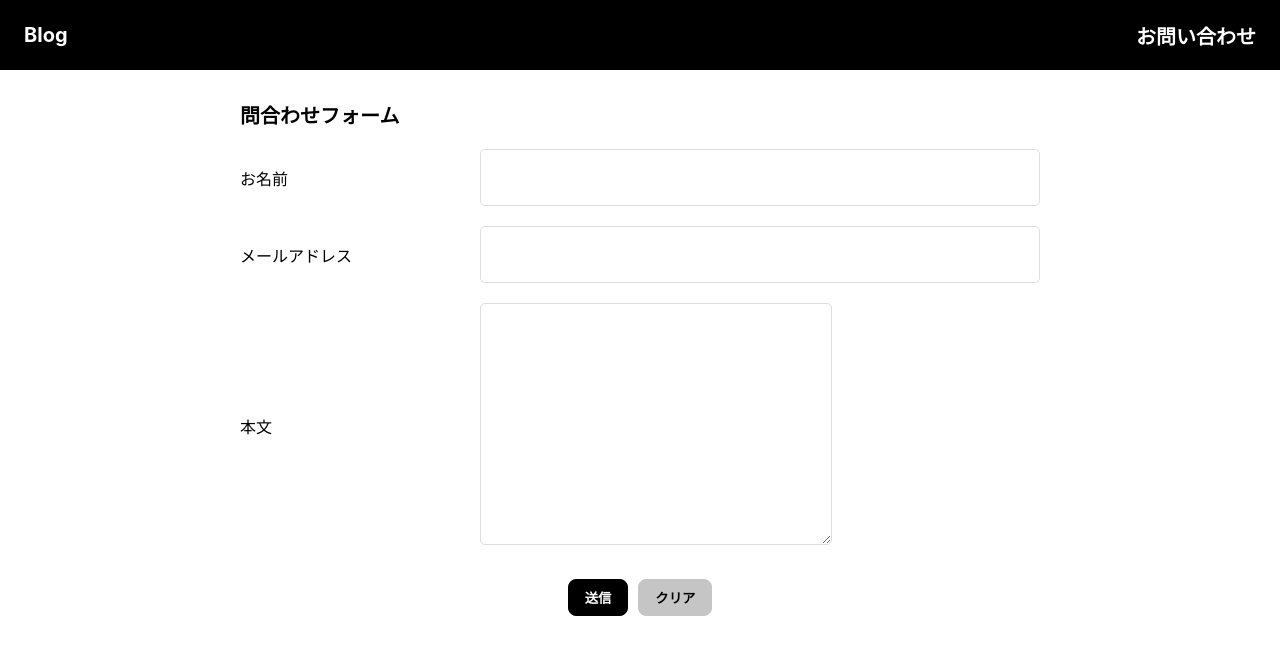
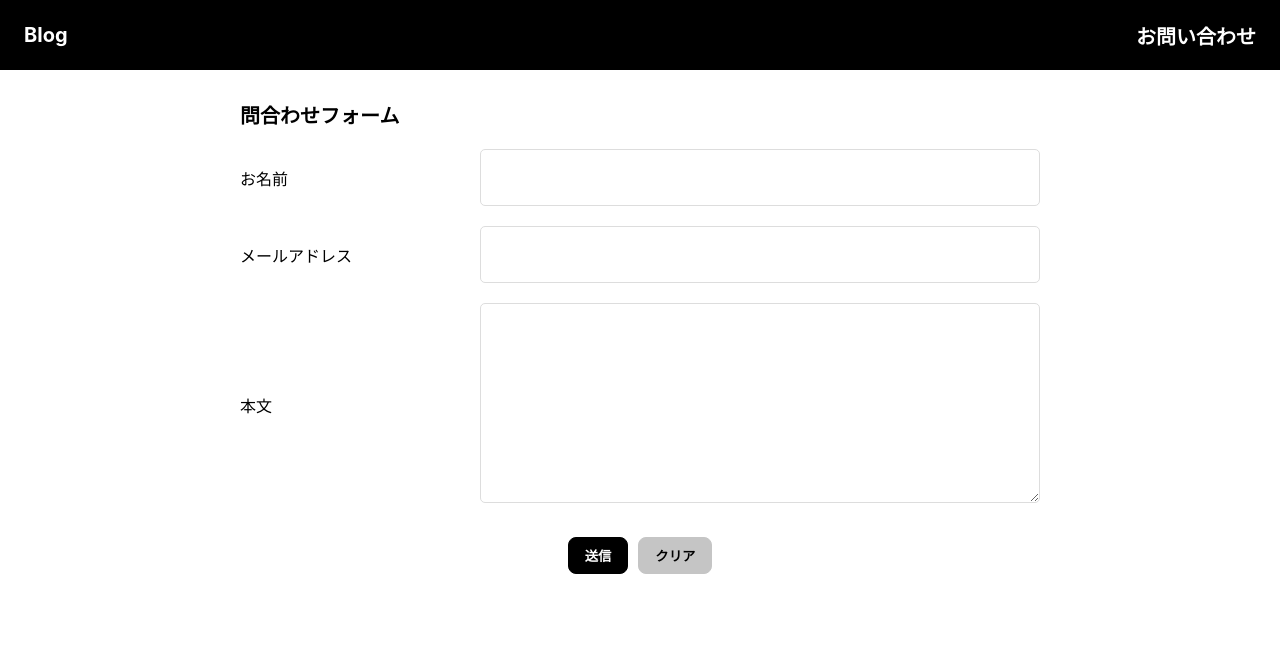
Before and after one commit to skyota/blog_chapter6, a React (Create React App) app: page /contact in a window 1280 px wide. Shown: the top 654 px of the page. Built offline with nearby package versions, Linux system fonts and the light colour scheme.

Commit message:
react-hook-formの使用

```diff
--- a/package.json
+++ b/package.json
@@ -9,6 +9,7 @@
     "@testing-library/user-event": "^13.5.0",
     "react": "^19.1.0",
     "react-dom": "^19.1.0",
+    "react-hook-form": "^7.55.0",
     "react-router-dom": "^7.4.1",
     "react-scripts": "5.0.1",
     "web-vitals": "^2.1.4"
--- a/src/pages/contact/Contact.jsx
+++ b/src/pages/contact/Contact.jsx
@@ -1,64 +1,23 @@
-import { useState } from 'react';
+import { useForm } from 'react-hook-form'
+import FormField from './components/FormField/FormField';
 import classes from './Contact.module.css';
 
 const Contact = () => {
-  const [form, setForm] = useState({name: '', email: '', message: ''});
-  const [isSubmitting, setIsSubmitting] = useState(false);
-  const [error, setError] = useState({});
+  const {register, handleSubmit, reset, formState: {errors, isSubmitting}} = useForm();
 
-  const handleForm = e => {
-    setForm({
-      ...form,
-      [e.target.name]: e.target.value
-    });
-  };
-
-  const validate = () => {
-    const errorMessage = {};
-
-    if (!form.name) {
-      errorMessage.name = "お名前は必須です。";
-    } else if (form.name.length > 30) {
-      errorMessage.name = "お名前は30文字以内で入力してください。";
-    }
-    if (!form.email) {
-      errorMessage.email = "メールアドレスは必須です。";
-    } else if (!/^[^\s@]+@[^\s@]+\.[^\s@]+$/.test(form.email)) {
-      errorMessage.email = "メールアドレスの形式が正しくありません。";
-    }
-    if(!form.message) {
-      errorMessage.message = "本文は必須です。";
-    } else if (form.message.length > 500) {
-      errorMessage.message = "本文は500文字以内で入力してください。";
-    }
-
-    setError(errorMessage);
-    return Object.keys(errorMessage).length === 0;
-  };
-
-  const handleSubmit = async (e) => {
-    e.preventDefault();
-    if (!validate()) return;
-    setIsSubmitting(true);
+  const onSubmit = async (data) => {
     try {
       const res = await fetch("https://1hmfpsvto6.execute-api.ap-northeast-1.amazonaws.com/dev/contacts", {
         method: 'POST',
         headers: {'Content-Type': 'application/json'},
-        body: JSON.stringify(form)
+        body: JSON.stringify(data)
       });
       if (!res.ok) throw new Error("Network response was not ok");
       alert("送信しました");
-      handleClear();
-      setError({});
+      reset();
     } catch (error) {
-      console.error("送信中にエラーが発生しました：", error);
-    } finally {
-      setIsSubmitting(false);
+      console.log("送信中にエラーが発生しました：", error);
     }
-  };
-
-  const handleClear = () => {
-    setForm({name: '', email: '', message: ''});
   };
 
   return (
@@ -67,31 +26,55 @@ const Contact = () => {
         <div className={classes.contact__title}>
           <p>問合わせフォーム</p>
         </div>
-        <form className={classes.contact__contents} onSubmit={handleSubmit}>
+        <form className={classes.contact__contents} onSubmit={handleSubmit(onSubmit)}>
           <div className={classes.contact__content}>
-            <label htmlFor='name'>お名前</label>
-            <div className={classes.contact__input}>
-              <input id='name' name='name' type='text' onChange={handleForm} value={form.name} disabled={isSubmitting} />
-              {error.name && <p>{error.name}</p>}
-            </div>
+            <FormField
+              label="お名前"
+              name="name"
+              type="text"
+              register={register}
+              validation={{
+                required: "お名前は必須です",
+                maxLength: {value: 30, message: "30文字以内で入力してください"}
+              }}
+              error={errors.name?.message}
+              disabled={isSubmitting}
+            />
           </div>
           <div className={classes.contact__content}>
-            <label htmlFor='email'>メールアドレス</label>
-            <div className={classes.contact__input}>
-              <input id='email' name='email' type='email' onChange={handleForm} value={form.email} disabled={isSubmitting} />
-              {error.email && <p>{error.email}</p>}
-            </div>
+            <FormField
+              label="メールアドレス"
+              name="email"
+              type="email"
+              register={register}
+              validation={{
+                required: "メールアドレスは必須です",
+                pattern: {
+                  value: /^[^\s@]+@[^\s@]+\.[^\s@]+$/,
+                  message: "メールアドレスの形式が正しくありません"
+                }
+              }}
+              error={errors.email?.message}
+              disabled={isSubmitting}
+            />
           </div>
           <div className={classes.contact__content}>
-            <label htmlFor='message'>本文</label>
-            <div className={classes.contact__input}>
-              <textarea id='message' name='message' onChange={handleForm} value={form.message} disabled={isSubmitting} />
-              {error.message && <p>{error.message}</p>}
-            </div>
+            <FormField
+              label="本文"
+              name="message"
+              type="textarea"
+              register={register}
+              validation={{
+                required: "本文は必須です",
+                maxLength: {value: 500, message: "500文字以内で入力してください"}
+              }}
+              error={errors.message?.message}
+              disabled={isSubmitting}
+            />
           </div>
           <div className={classes.contact__button}>
             <input type='submit' value='送信' disabled={isSubmitting} />
-            <input type='reset' value='クリア' onClick={handleClear} disabled={isSubmitting} />
+            <input type='reset' value='クリア' onClick={() => reset()} disabled={isSubmitting} />
           </div>
         </form>
       </div>
--- a/src/pages/contact/Contact.module.css
+++ b/src/pages/contact/Contact.module.css
@@ -11,42 +11,8 @@
     margin-top: 20px;
 }
 
-.contact__content {
-    display: flex;
-    align-items: center;
-}
-
 .contact__content + .contact__content {
     margin-top: 20px;
-}
-
-.contact__content label {
-    width: 240px;
-}
-
-.contact__input {
-    width: calc(100% - 240px);
-}
-
-.contact__input input {
-    padding: 20px 15px;
-    border: 1px solid #dddddd;
-    border-radius: 5px;
-    width: 100%;
-    box-sizing: border-box;
-}
-
-.contact__input p {
-    color: red;
-}
-
-.contact__content textarea {
-    width: calc(100% - 240px);
-    padding: 20px 15px;
-    border: 1px solid #dddddd;
-    border-radius: 5px;
-    min-height: 200px;
-    line-height: 1.5;
 }
 
 .contact__button {
--- /dev/null
+++ b/src/pages/contact/components/FormField/FormField.jsx
@@ -0,0 +1,27 @@
+import classes from "./FormField.module.css";
+
+const FormField = ({
+  label,
+  name,
+  type,
+  register,
+  validation,
+  error,
+  disabled
+}) => {
+  return (
+    <div className={classes.form_field}>
+      <label htmlFor={name}>{label}</label>
+      <div className={classes.form_field__input}>
+        {type === "textarea" ? (
+          <textarea id={name} {...register(name, validation)} disabled={disabled} />
+        ) : (
+          <input id={name} type={type} {...register(name, validation)} disabled={disabled} />
+        )}
+        {error && <p>{error}</p>}
+      </div>
+    </div>
+  );
+};
+
+export default FormField
--- /dev/null
+++ b/src/pages/contact/components/FormField/FormField.module.css
@@ -0,0 +1,34 @@
+.form_field {
+    display: flex;
+    align-items: center;
+}
+
+.form_field label {
+    width: 240px;
+}
+
+.form_field__input {
+    width: calc(100% - 240px);
+}
+
+.form_field__input input {
+    padding: 20px 15px;
+    border: 1px solid #dddddd;
+    border-radius: 5px;
+    width: 100%;
+    box-sizing: border-box;
+}
+
+.form_field__input textarea {
+    padding: 20px 15px;
+    border: 1px solid #dddddd;
+    border-radius: 5px;
+    min-height: 200px;
+    line-height: 1.5;
+    width: 100%;
+    box-sizing: border-box;
+}
+
+.form_field__input p {
+    color: red;
+}
```
Also changed, not shown: 1 other file (tests, documents, lock files or other folders).
